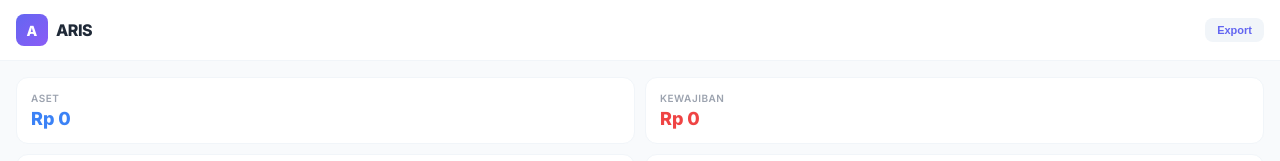
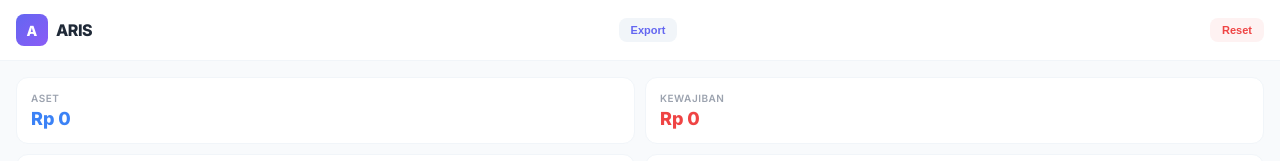
Before and after one commit to AffiTA/aris-app, a Next.js app: page / in a window 1280 px wide. Shown: the top 161 px of the page. Built offline with nearby package versions, Linux system fonts and the light colour scheme.

Commit message:
Add: delete journal entry, reset all data button

```diff
--- a/src/app/page.tsx
+++ b/src/app/page.tsx
@@ -83,6 +83,22 @@ export default function App() {
   const pendapatan = coa.filter(a => a.type === 'pendapatan').map(a => ({ ...a, bal: getBal(a.name) })).filter(a => a.bal !== 0);
   const beban = coa.filter(a => a.type === 'beban').map(a => ({ ...a, bal: getBal(a.name) })).filter(a => a.bal !== 0);
 
+  function deleteJournal(id: number) {
+    if (confirm('Hapus entri jurnal ini?')) {
+      const updated = journal.filter(j => j.id !== id);
+      saveJournal(updated);
+    }
+  }
+
+  function resetAll() {
+    if (confirm('Hapus SEMUA data? Ini tidak bisa dibatalkan!')) {
+      localStorage.removeItem('aris_journal');
+      localStorage.removeItem('aris_debts');
+      setJournal([]);
+      setDebts([]);
+    }
+  }
+
   function addJournal(e: React.FormEvent) {
     e.preventDefault();
     const debit = jLines.filter(l => l.account && l.debit).map(l => ({ account: l.account, amount: Number(l.debit) }));
@@ -142,7 +158,8 @@ export default function App() {
                 <div style={{ fontWeight: 800, fontSize: 16, letterSpacing: '-0.5px' }}>ARIS</div>
               </div>
             </div>
-            <button onClick={exportExcel} style={{ background: '#f1f5f9', border: 'none', borderRadius: 8, padding: '6px 12px', fontSize: 11, fontWeight: 600, color: '#6366f1', cursor: 'pointer' }}>Export</button>
+            <button onClick={exportExcel} style={{ background: '#f1f5f9', border: 'none', borderRadius: 8, padding: '6px 12px', fontSize: 11, fontWeight: 600, color: '#6366f1', cursor: 'pointer', marginRight: 6 }}>Export</button>
+            <button onClick={resetAll} style={{ background: '#fef2f2', border: 'none', borderRadius: 8, padding: '6px 12px', fontSize: 11, fontWeight: 600, color: '#ef4444', cursor: 'pointer' }}>Reset</button>
           </div>
         </header>
 
@@ -199,7 +216,10 @@ export default function App() {
                 <div key={j.id} style={{ padding: '12px 14px', borderBottom: '1px solid #f8fafc' }}>
                   <div style={{ display: 'flex', justifyContent: 'space-between', marginBottom: 4 }}>
                     <span style={{ fontSize: 11, fontWeight: 600, color: '#6366f1', background: '#eef2ff', padding: '2px 8px', borderRadius: 6 }}>{j.ref}</span>
-                    <span style={{ fontSize: 11, color: '#9ca3af' }}>{j.date}</span>
+                    <div style={{ display: 'flex', alignItems: 'center', gap: 8 }}>
+                      <span style={{ fontSize: 11, color: '#9ca3af' }}>{j.date}</span>
+                      <button onClick={() => deleteJournal(j.id)} style={{ background: '#fef2f2', border: 'none', borderRadius: 6, padding: '3px 8px', cursor: 'pointer', fontSize: 11, color: '#ef4444', fontWeight: 600 }}>Hapus</button>
+                    </div>
                   </div>
                   <div style={{ fontSize: 13, fontWeight: 600, marginBottom: 4 }}>{j.desc || '-'}</div>
                   {j.debit.map((d, i) => (
```
